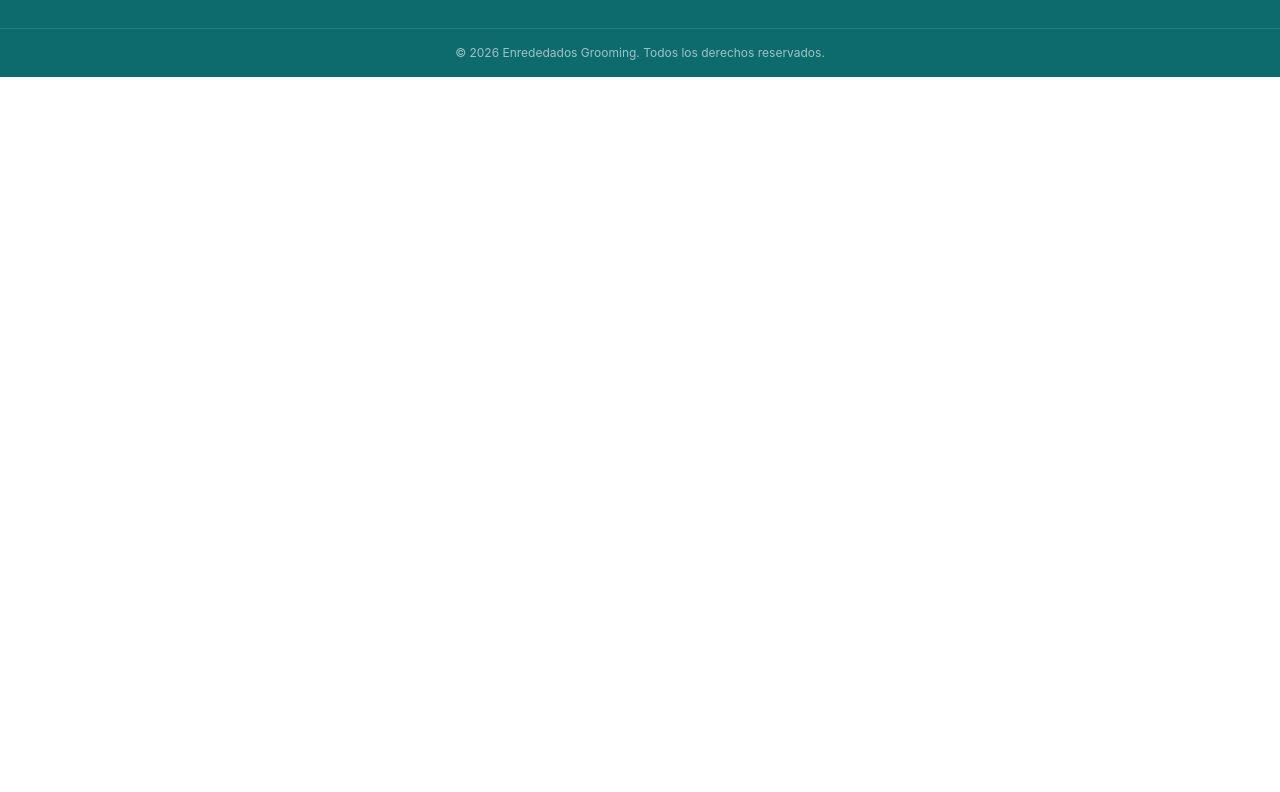
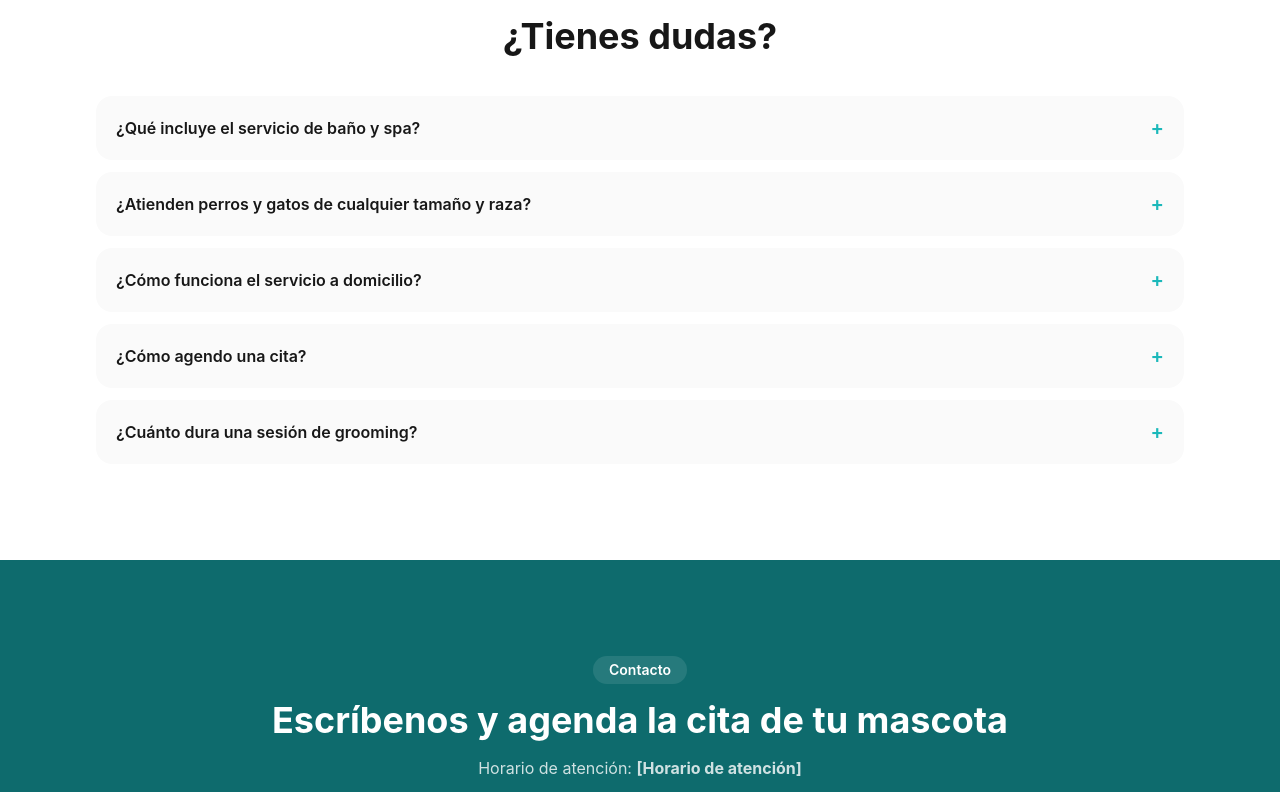
Before and after one commit to keniercccl/enredados-grooming-landing, a React (Vite) app: page / in a window 1280 px wide. Shown: the part 4508-5300 px from the top of the page. Before the commit the page ends 4585 px from the top, so only its background shows below. Built offline with nearby package versions, Linux system fonts and the light colour scheme.

Commit message:
feat: sprint 5 - FAQ y Contacto
Agrega la seccion FAQ con acordeon nativo (details/summary, sin JS ni
libreria) con preguntas placeholder editables, y la seccion Contacto
de cierre con CTA de WhatsApp y horario pendiente por definir.

```diff
--- /dev/null
+++ b/src/components/sections/Contact.tsx
@@ -0,0 +1,31 @@
+import Container from '@/components/common/Container'
+import Button from '@/components/common/Button'
+import { getWhatsAppLink } from '@/utils/whatsapp'
+
+function Contact() {
+  return (
+    <section id="contacto" className="bg-brand-teal-dark py-16 text-white lg:py-24">
+      <Container className="max-w-2xl text-center">
+        <span className="inline-block rounded-full bg-white/10 px-4 py-1 text-sm font-semibold">
+          Contacto
+        </span>
+
+        <h2 className="mt-4 text-3xl font-bold sm:text-4xl">
+          Escríbenos y agenda la cita de tu mascota
+        </h2>
+
+        <p className="mt-4 text-white/80">
+          Horario de atención: <strong>[Horario de atención]</strong>
+        </p>
+
+        <div className="mt-8">
+          <Button href={getWhatsAppLink()}>
+            323 659 6976 — Escríbenos por WhatsApp
+          </Button>
+        </div>
+      </Container>
+    </section>
+  )
+}
+
+export default Contact
--- /dev/null
+++ b/src/components/sections/FAQ.tsx
@@ -0,0 +1,37 @@
+import Container from '@/components/common/Container'
+import SectionHeading from '@/components/common/SectionHeading'
+import { faq } from '@/data/faq'
+
+function FAQ() {
+  return (
+    <section id="faq" className="bg-white py-16 lg:py-24">
+      <Container className="max-w-3xl">
+        <SectionHeading
+          eyebrow="Preguntas frecuentes"
+          title="¿Tienes dudas?"
+          align="center"
+          accent="pink"
+        />
+
+        <div className="mt-10 space-y-3">
+          {faq.map((item) => (
+            <details
+              key={item.question}
+              className="group rounded-2xl bg-neutral-50 p-5"
+            >
+              <summary className="flex cursor-pointer list-none items-center justify-between gap-4 font-semibold text-neutral-900 [&::-webkit-details-marker]:hidden">
+                {item.question}
+                <span className="shrink-0 text-xl leading-none text-brand-teal transition-transform group-open:rotate-45">
+                  +
+                </span>
+              </summary>
+              <p className="mt-3 text-sm text-neutral-600">{item.answer}</p>
+            </details>
+          ))}
+        </div>
+      </Container>
+    </section>
+  )
+}
+
+export default FAQ
--- /dev/null
+++ b/src/data/faq.ts
@@ -0,0 +1,30 @@
+import type { FaqItem } from '@/types/faq'
+
+// Contenido placeholder: reemplazar con las preguntas reales cuando se tengan.
+export const faq: FaqItem[] = [
+  {
+    question: '¿Qué incluye el servicio de baño y spa?',
+    answer:
+      'Baño con productos aptos para su piel, secado, cepillado y un repaso general de uñas y oídos para que tu mascota quede fresca y cómoda.',
+  },
+  {
+    question: '¿Atienden perros y gatos de cualquier tamaño y raza?',
+    answer:
+      'Sí, atendemos perros y gatos de todas las razas y tamaños, adaptando el servicio a las necesidades de cada mascota.',
+  },
+  {
+    question: '¿Cómo funciona el servicio a domicilio?',
+    answer:
+      'Llevamos todo lo necesario para el grooming directo a tu casa, dentro de la zona Norte de Bogotá (Usaquén, Chapinero, Suba). También puedes visitarnos en el spa.',
+  },
+  {
+    question: '¿Cómo agendo una cita?',
+    answer:
+      'Puedes elegir el día y la hora en la sección de Reserva de esta página, o escribirnos directamente por WhatsApp para coordinar.',
+  },
+  {
+    question: '¿Cuánto dura una sesión de grooming?',
+    answer:
+      'Depende del tamaño y tipo de pelo de la mascota, pero en promedio toma entre 1 y 2 horas.',
+  },
+]
--- a/src/pages/Home.tsx
+++ b/src/pages/Home.tsx
@@ -4,6 +4,8 @@ import Services from '@/components/sections/Services'
 import Gallery from '@/components/sections/Gallery'
 import Coverage from '@/components/sections/Coverage'
 import Booking from '@/components/sections/Booking'
+import FAQ from '@/components/sections/FAQ'
+import Contact from '@/components/sections/Contact'
 
 function Home() {
   return (
@@ -14,6 +16,8 @@ function Home() {
       <Gallery />
       <Coverage />
       <Booking />
+      <FAQ />
+      <Contact />
     </main>
   )
 }
--- /dev/null
+++ b/src/types/faq.ts
@@ -0,0 +1,4 @@
+export interface FaqItem {
+  question: string
+  answer: string
+}
```
